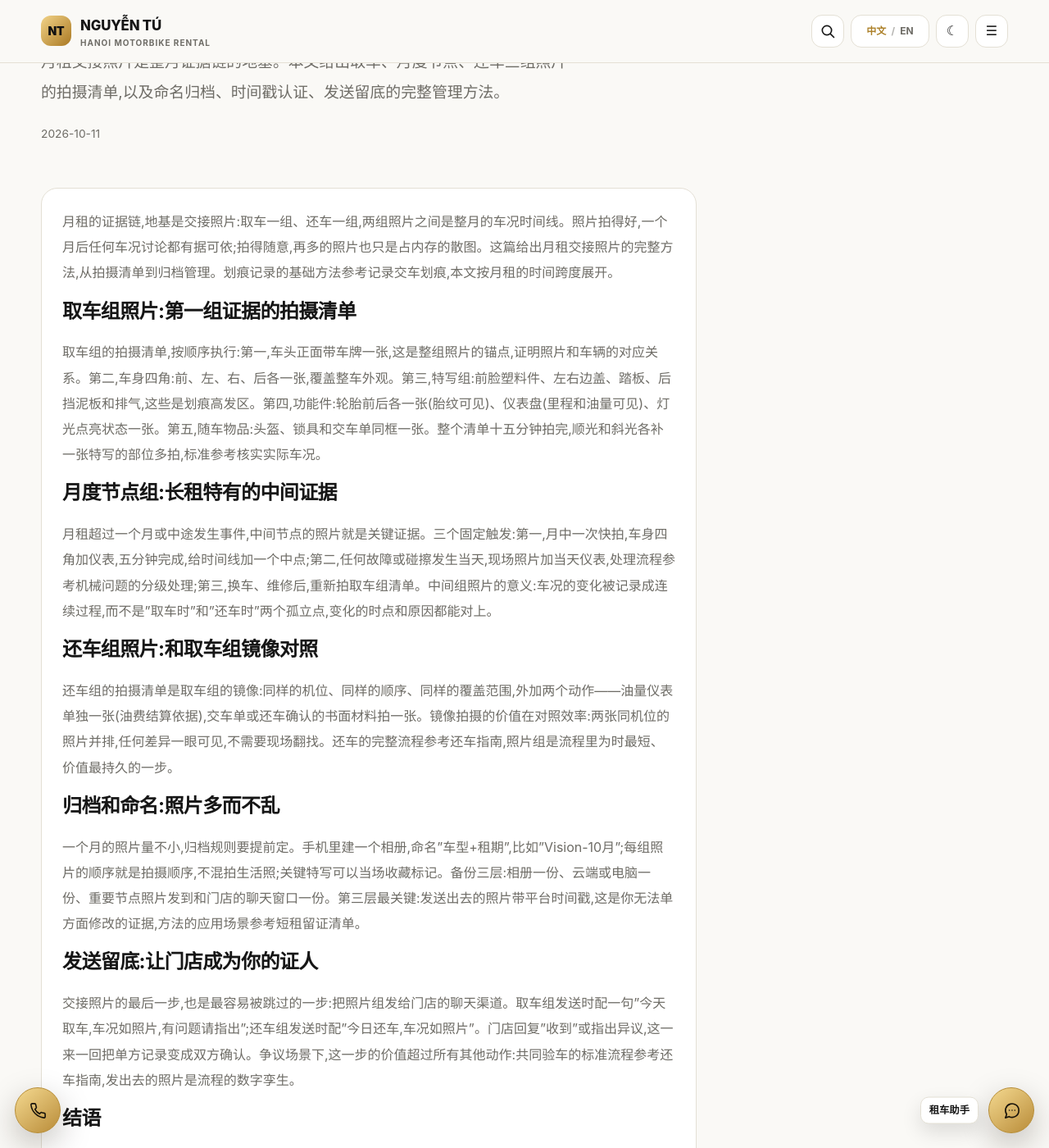
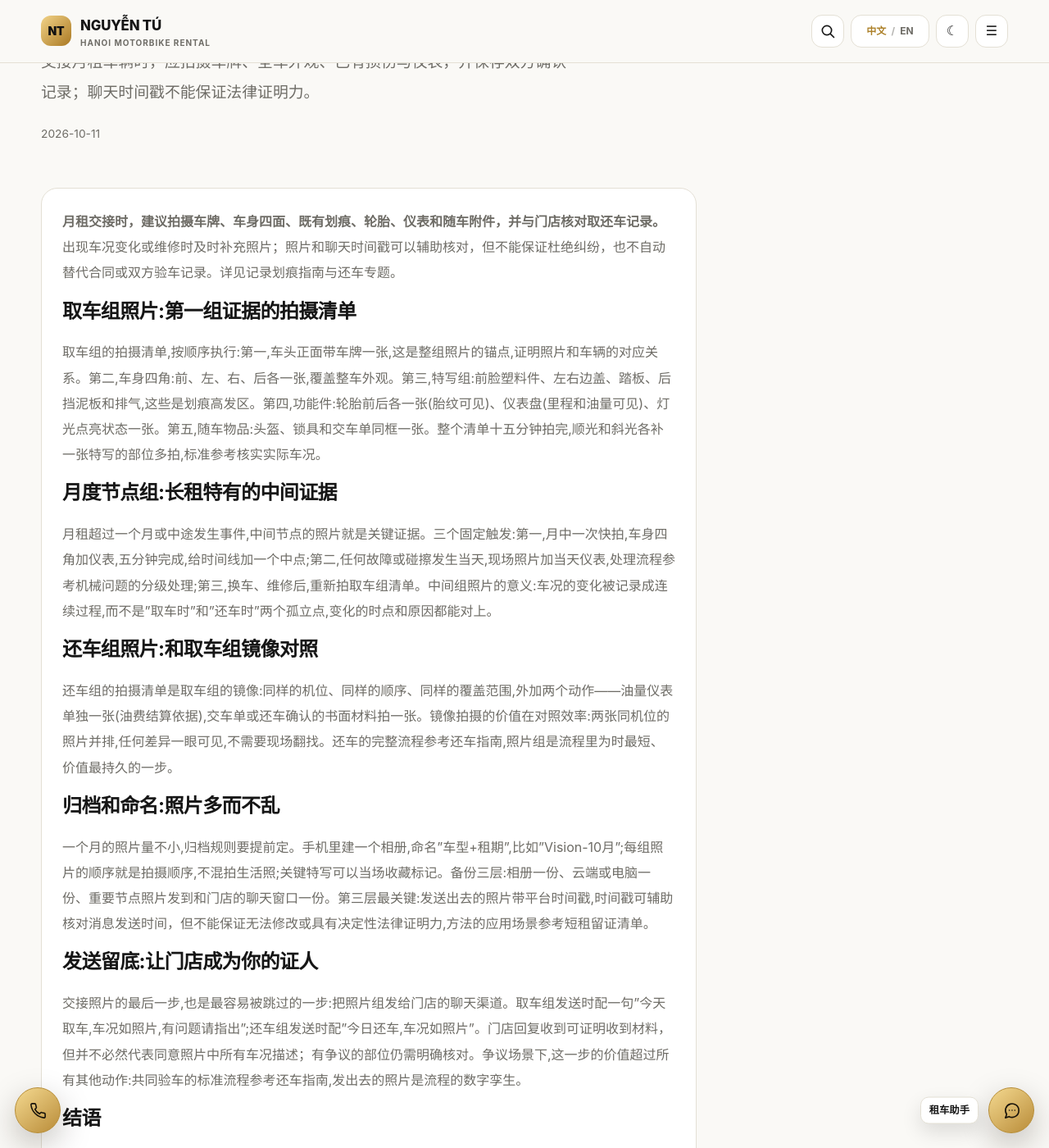
Before and after one commit to thuexemayhanoi/china, a Jekyll site: the page built from _posts/2026-10-11-hanoi-rental-longterm-20.md, in a window 1280 px wide and 1400 px high, scrolled down 221 px. Shown: the whole window at 82% size. Built offline with Jekyll 4.4.1, drawn with Linux system fonts in a browser that asks for light colours.

Commit message:
seo(china): direct factual answer P2 article longterm-20

```diff
--- a/_posts/2026-10-11-hanoi-rental-longterm-20.md
+++ b/_posts/2026-10-11-hanoi-rental-longterm-20.md
@@ -5,14 +5,15 @@ topic: "rental"
 subtopic: "monthly"
 permalink: "/blog/hanoi-rental-longterm-20/"
 title: "如何记录月租车辆交接照片"
-description: "月租交接照片是整月证据链的地基。本文给出取车、月度节点、还车三组照片的拍摄清单,以及命名归档、时间戳认证、发送留底的完整管理方法。"
+description: "交接月租车辆时，应拍摄车牌、全车外观、已有损伤与仪表，并保存双方确认记录；聊天时间戳不能保证法律证明力。"
+last_modified_at: "2026-10-12"
 primary_keyword: "河内摩托车月租"
 date: "2026-10-11 17:37:50 +0700"
 seo_silo: "rental/monthly"
 breadcrumbs: [{"label": "博客", "href": "/blog/"}, {"label": "专题", "href": "/topics/rental/monthly/"}, {"label": "如何记录月租车辆交接照片"}]
 publication_method: "automated_qa"
 ---
-月租的证据链,地基是交接照片:取车一组、还车一组,两组照片之间是整月的车况时间线。照片拍得好,一个月后任何车况讨论都有据可依;拍得随意,再多的照片也只是占内存的散图。这篇给出月租交接照片的完整方法,从拍摄清单到归档管理。划痕记录的基础方法参考[记录交车划痕](/blog/hanoi-rental-scooters-18/),本文按月租的时间跨度展开。
+**月租交接时，建议拍摄车牌、车身四面、既有划痕、轮胎、仪表和随车附件，并与门店核对取还车记录。**出现车况变化或维修时及时补充照片；照片和聊天时间戳可以辅助核对，但不能保证杜绝纠纷，也不自动替代合同或双方验车记录。详见[记录划痕指南](/blog/hanoi-rental-scooters-18/)与[还车专题](/topics/guides/returns/)。
 
 ## 取车组照片:第一组证据的拍摄清单
 
@@ -28,11 +29,11 @@ publication_method: "automated_qa"
 
 ## 归档和命名:照片多而不乱
 
-一个月的照片量不小,归档规则要提前定。手机里建一个相册,命名"车型+租期",比如"Vision-10月";每组照片的顺序就是拍摄顺序,不混拍生活照;关键特写可以当场收藏标记。备份三层:相册一份、云端或电脑一份、重要节点照片发到和门店的聊天窗口一份。第三层最关键:发送出去的照片带平台时间戳,这是你无法单方面修改的证据,方法的应用场景参考[短租留证清单](/blog/hanoi-rental-scooters-24/)。
+一个月的照片量不小,归档规则要提前定。手机里建一个相册,命名"车型+租期",比如"Vision-10月";每组照片的顺序就是拍摄顺序,不混拍生活照;关键特写可以当场收藏标记。备份三层:相册一份、云端或电脑一份、重要节点照片发到和门店的聊天窗口一份。第三层最关键:发送出去的照片带平台时间戳,时间戳可辅助核对消息发送时间，但不能保证无法修改或具有决定性法律证明力,方法的应用场景参考[短租留证清单](/blog/hanoi-rental-scooters-24/)。
 
 ## 发送留底:让门店成为你的证人
 
-交接照片的最后一步,也是最容易被跳过的一步:把照片组发给门店的聊天渠道。取车组发送时配一句"今天取车,车况如照片,有问题请指出";还车组发送时配"今日还车,车况如照片"。门店回复"收到"或指出异议,这一来一回把单方记录变成双方确认。争议场景下,这一步的价值超过所有其他动作:共同验车的标准流程参考[还车指南](/topics/guides/returns/),发出去的照片是流程的数字孪生。
+交接照片的最后一步,也是最容易被跳过的一步:把照片组发给门店的聊天渠道。取车组发送时配一句"今天取车,车况如照片,有问题请指出";还车组发送时配"今日还车,车况如照片"。门店回复收到可证明收到材料，但并不必然代表同意照片中所有车况描述；有争议的部位仍需明确核对。争议场景下,这一步的价值超过所有其他动作:共同验车的标准流程参考[还车指南](/topics/guides/returns/),发出去的照片是流程的数字孪生。
 
 ## 结语
 
```
